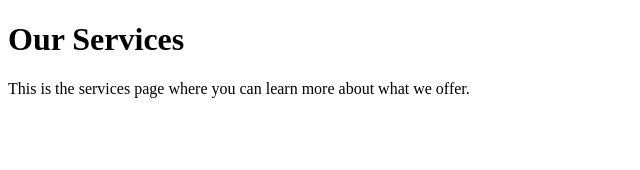
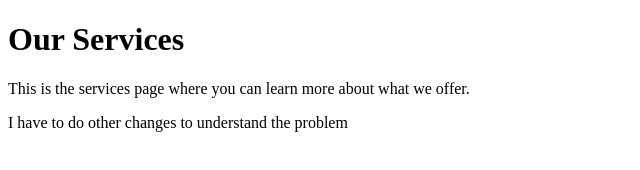
Before and after one commit to arnaud-devs/Gym-Git-Exercise-Solutions, a plain HTML site: page services.html in a window 1280 px wide. Shown: the whole page, without its empty margins (0-640 px from the left). Drawn offline with Linux system fonts and the light colour scheme.

Commit message:
fix: add additional note for further changes on services page

```diff
--- a/services.html
+++ b/services.html
@@ -9,6 +9,7 @@
     <div>
         <h1>Our Services</h1>
         <p>This is the services page where you can learn more about what we offer.</p>
+        <p>I have to do other changes to understand the problem</p>
     </div>
 </body>
 </html>
```
